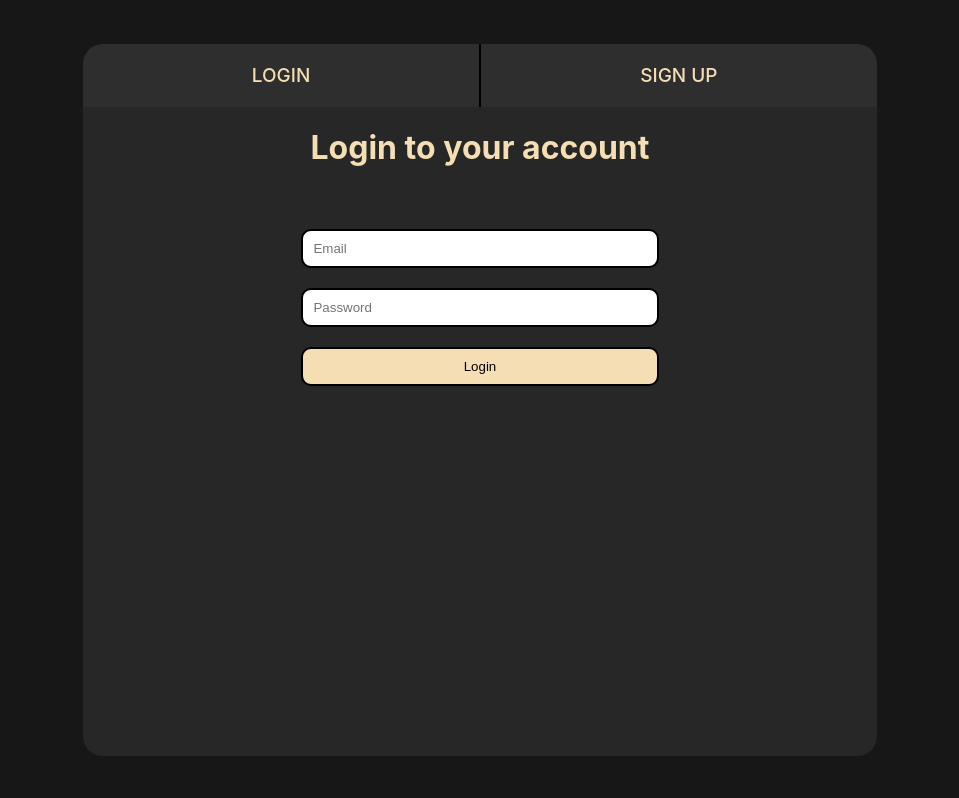
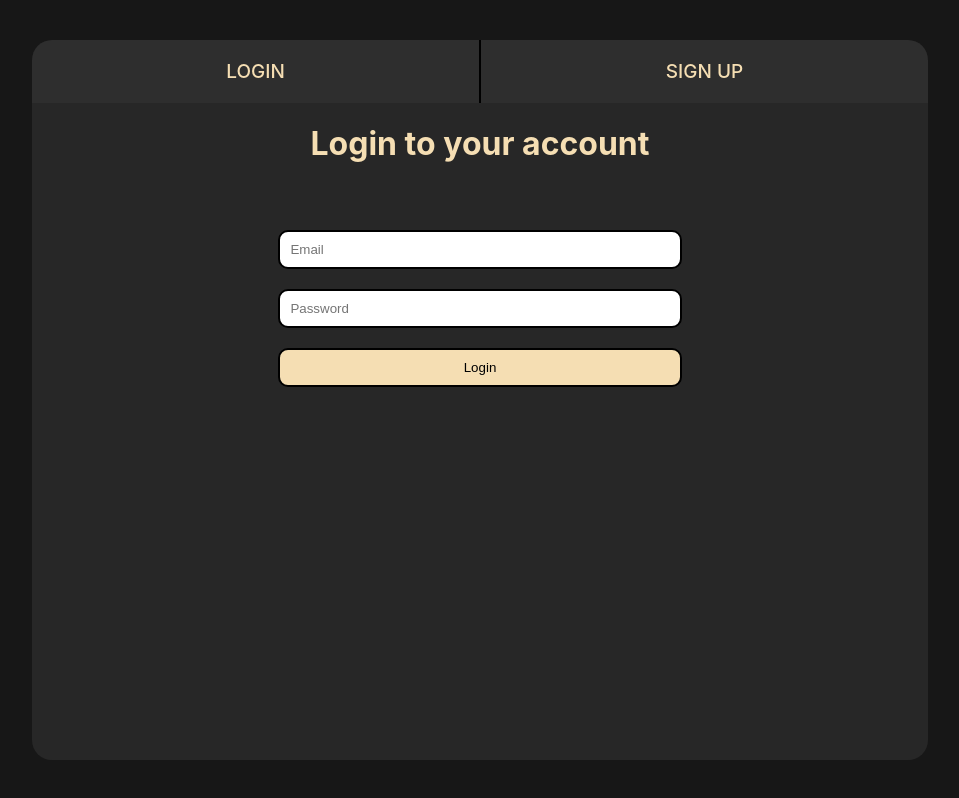
Before and after one commit to mustashrf/Contacts-Manager-API, a React (Create React App) app in the folder frontend/: page / in a window 1280 px wide. Shown: the whole page, without its empty margins (160-1119 px from the left). Built offline with nearby package versions, Linux system fonts and the light colour scheme.

Commit message:
increased main container size

```diff
--- a/frontend/src/App.css
+++ b/frontend/src/App.css
@@ -11,8 +11,8 @@
 .container {
   border-radius: 20px;
   background-color: rgba(255, 255, 255, 0.07);
-  width: 62%;
-  height: 89%;
+  width: 70%;
+  height: 90%;
   display: flex;
   flex-direction: column;
   align-items: center;
```
